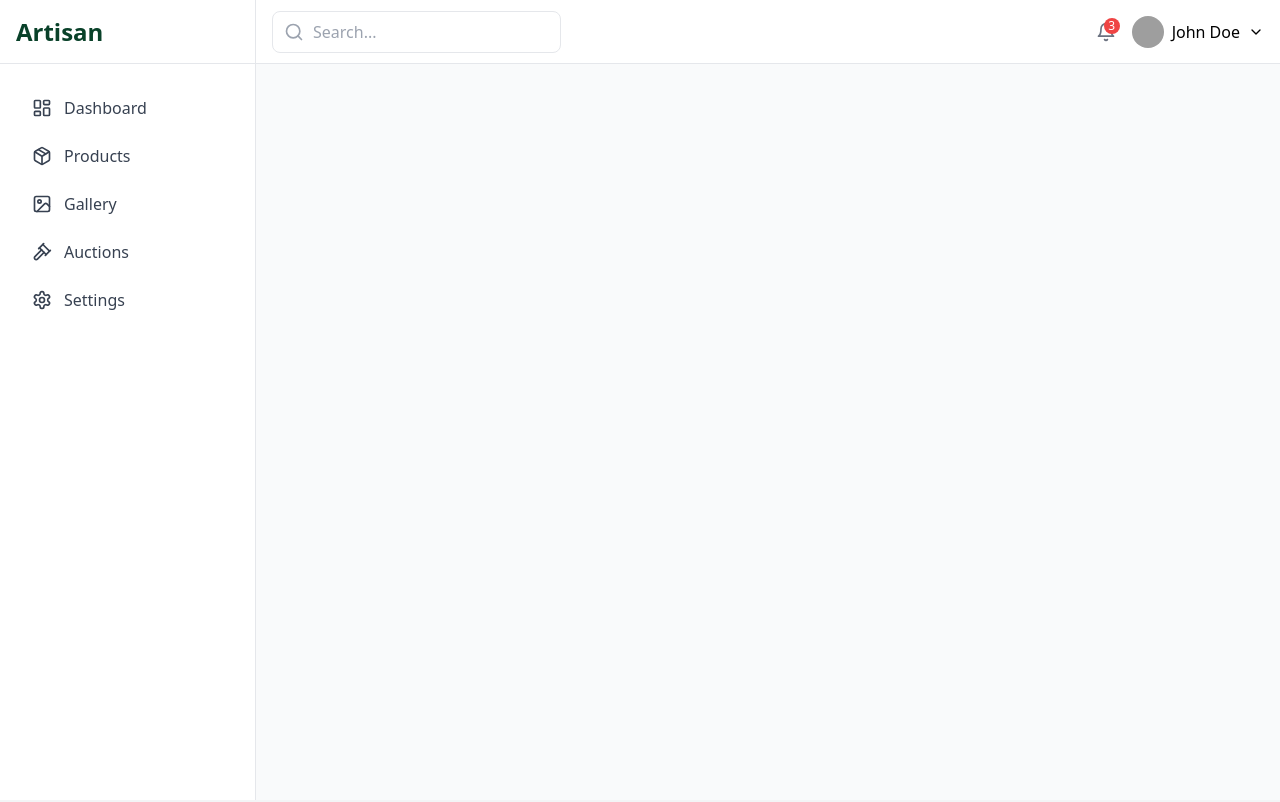
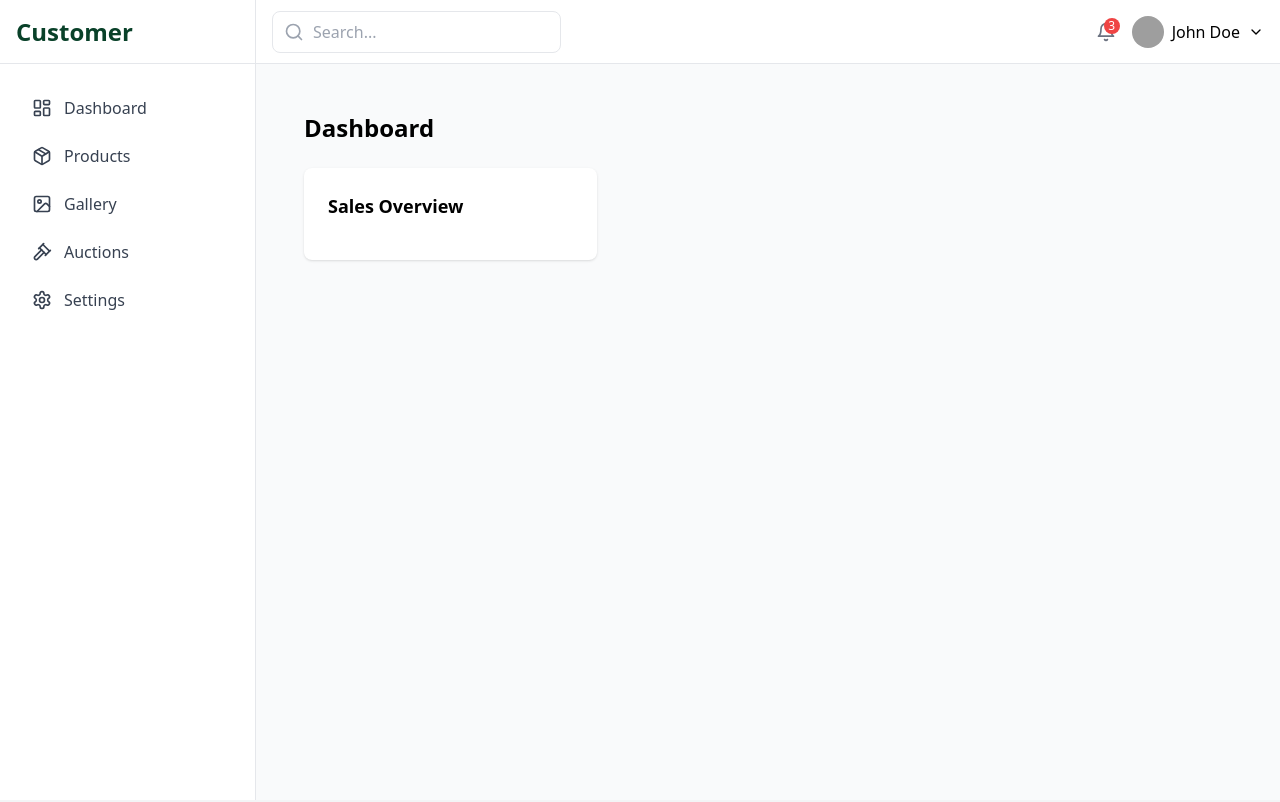
Before and after one commit to ArtEcommercePlatform/Artztall-front-end, a React (Vite) app: page /artisan/dashboard in a window 1280 px wide. Shown: the top 802 px of the page. Built offline with nearby package versions, Linux system fonts and the light colour scheme; grey boxes are pictures that could not be loaded.

Commit message:
Artisian updated

```diff
--- a/src/components/ArtisanHeader.tsx
+++ b/src/components/ArtisanHeader.tsx
@@ -1,79 +1,29 @@
-// Header.tsx
-import React, { useState } from 'react';
+import React, { useState } from "react";
 import {
   Menu,
   X,
-  LayoutDashboard,
-  Package,
-  Image as ImageIcon,
-  Gavel,
-  Settings,
   Search,
   Bell,
-  ChevronDown
-} from 'lucide-react';
-import Button from '../assets/components/button/Button';
+  ChevronDown,
+} from "lucide-react";
+import Button from "../assets/components/button/Button";
 
 interface HeaderProps {
   userName: string;
   userAvatar?: string;
 }
 
-const ArtisanHeader: React.FC<HeaderProps> = ({ userName, userAvatar }) => {
-  const [isSidebarOpen, setIsSidebarOpen] = useState(true);
+const ArticianHeader: React.FC<HeaderProps> = ({ userName, userAvatar }) => {
   const [isProfileOpen, setIsProfileOpen] = useState(false);
 
-  const navigationItems = [
-    { icon: LayoutDashboard, label: 'Dashboard', href: '/artisan/dashboard' },
-    { icon: Package, label: 'Products', href: '/artisan/products' },
-    { icon: ImageIcon, label: 'Gallery', href: '/artisan/gallery' },
-    { icon: Gavel, label: 'Auctions', href: '/artisan/auctions' },
-    { icon: Settings, label: 'Settings', href: '/settings' }
-  ];
-
   return (
-    <div className="flex h-screen">
-      {/* Sidebar */}
-      <div className={`fixed lg:static inset-y-0 left-0 z-50 w-64 transform transition-transform duration-300 ease-in-out
-        ${isSidebarOpen ? 'translate-x-0' : '-translate-x-full lg:translate-x-0'}
-        bg-white border-r border-gray-200`}>
-        <div className="flex items-center justify-between h-16 px-4 border-b border-gray-200">
-          <h1 className="text-2xl font-bold text-[#094129]">Artisan</h1>
-          <button
-            onClick={() => setIsSidebarOpen(false)}
-            className="lg:hidden text-gray-500 hover:text-gray-700"
-          >
-            <X size={24} />
-          </button>
-        </div>
-
-        <nav className="mt-6 px-4 space-y-2">
-          {navigationItems.map((item) => (
-            <a
-              key={item.label}
-              href={item.href}
-              className="flex items-center px-4 py-2 text-gray-700 hover:bg-[#094129]/10 rounded-lg"
-            >
-              <item.icon size={20} className="mr-3" />
-              {item.label}
-            </a>
-          ))}
-        </nav>
-      </div>
-
-      {/* Main Content */}
-      <div className="flex-1 flex flex-col min-h-screen">
-        {/* Top Header */}
-        <header className="h-16 border-b border-gray-200 bg-white flex items-center justify-between px-4">
+    <header className="flex items-center justify-between h-16 px-4 bg-white border-b border-gray-200">
       <div className="flex items-center">
-            <button
-              onClick={() => setIsSidebarOpen(true)}
-              className="lg:hidden text-gray-500 hover:text-gray-700 mr-4"
-            >
+        <button className="mr-4 text-gray-500 lg:hidden hover:text-gray-700">
           <Menu size={24} />
         </button>
         <div className="relative">
-              <Search className="absolute left-3 top-1/2 transform -translate-y-1/2 text-gray-400" size={20} />
+          <Search className="absolute text-gray-400 transform -translate-y-1/2 left-3 top-1/2" size={20} />
           <input
             type="text"
             placeholder="Search..."
@@ -85,7 +35,7 @@ const ArtisanHeader: React.FC<HeaderProps> = ({ userName, userAvatar }) => {
       <div className="flex items-center space-x-4">
         <button className="relative text-gray-500 hover:text-gray-700">
           <Bell size={20} />
-              <span className="absolute -top-1 -right-1 w-4 h-4 bg-red-500 rounded-full text-xs text-white flex items-center justify-center">
+          <span className="absolute flex items-center justify-center w-4 h-4 text-xs text-white bg-red-500 rounded-full -top-1 -right-1">
             3
           </span>
         </button>
@@ -96,7 +46,7 @@ const ArtisanHeader: React.FC<HeaderProps> = ({ userName, userAvatar }) => {
             className="flex items-center space-x-2"
           >
             <img
-                  src={userAvatar || '/api/placeholder/32/32'}
+              src={userAvatar || "/api/placeholder/32/32"}
               alt="Profile"
               className="w-8 h-8 rounded-full"
             />
@@ -105,16 +55,20 @@ const ArtisanHeader: React.FC<HeaderProps> = ({ userName, userAvatar }) => {
           </button>
 
           {isProfileOpen && (
-                <div className="absolute right-0 mt-2 w-48 bg-white rounded-lg shadow-lg border border-gray-200">
+            <div className="absolute right-0 w-48 mt-2 bg-white border border-gray-200 rounded-lg shadow-lg">
               <div className="py-2">
-                    <a href="/profile" className="block px-4 py-2 hover:bg-gray-100">Profile</a>
-                    <a href="/settings" className="block px-4 py-2 hover:bg-gray-100">Settings</a>
+                <a href="/profile" className="block px-4 py-2 hover:bg-gray-100">
+                  Profile
+                </a>
+                <a href="/settings" className="block px-4 py-2 hover:bg-gray-100">
+                  Settings
+                </a>
                 <hr className="my-1" />
                 <Button
                   variant="text"
                   size="sm"
-                      className="w-full justify-start px-4"
-                      onClick={() => console.log('Logout clicked')}
+                  className="justify-start w-full px-4"
+                  onClick={() => console.log("Logout clicked")}
                 >
                   Logout
                 </Button>
@@ -124,14 +78,7 @@ const ArtisanHeader: React.FC<HeaderProps> = ({ userName, userAvatar }) => {
         </div>
       </div>
     </header>
-
-        {/* Page Content */}
-        <main className="flex-1 overflow-auto bg-gray-50 p-6">
-          {/* Content will be injected here */}
-        </main>
-      </div>
-    </div>
   );
 };
 
-export default ArtisanHeader;
+export default ArticianHeader;
--- a/src/pages/artisan/Dashboard.tsx
+++ b/src/pages/artisan/Dashboard.tsx
@@ -3,11 +3,11 @@
 const Dashboard = () => {
   return (
     <div className="p-6">
-      <h1 className="text-2xl font-bold mb-6">Dashboard</h1>
-      <div className="grid grid-cols-1 md:grid-cols-2 lg:grid-cols-3 gap-6">
+      <h1 className="mb-6 text-2xl font-bold">Dashboard</h1>
+      <div className="grid grid-cols-1 gap-6 md:grid-cols-2 lg:grid-cols-3">
         {/* Add your dashboard content here */}
-        <div className="bg-white p-6 rounded-lg shadow">
-          <h2 className="text-lg font-semibold mb-4">Sales Overview</h2>
+        <div className="p-6 bg-white rounded-lg shadow">
+          <h2 className="mb-4 text-lg font-semibold">Sales Overview</h2>
           {/* Add sales charts/stats */}
         </div>
         {/* Add more dashboard widgets */}
--- a/src/pages/artisanLayout/ArtisanLayout.tsx
+++ b/src/pages/artisanLayout/ArtisanLayout.tsx
@@ -1,26 +1,65 @@
-// Layout.tsx
-import React from 'react';
-import ArtisanHeader from '../../components/ArtisanHeader';
+import React, { useState } from "react";
+import ArticianHeader from "../../components/ArtisanHeader";
+import { LayoutDashboard, Package, Image as ImageIcon, Gavel, Settings, X } from "lucide-react";
 
 interface LayoutProps {
   children: React.ReactNode;
 }
 
-const ArtisanLayout: React.FC<LayoutProps> = ({ children }) => {
-  // You can fetch user data here or pass it from a higher level component
+const ArticianLayout: React.FC<LayoutProps> = ({ children }) => {
+  const [isSidebarOpen, setIsSidebarOpen] = useState(true);
+
   const userData = {
     userName: "John Doe",
-    userAvatar: "/api/placeholder/32/32" // Replace with actual user avatar
+    userAvatar: "/api/placeholder/32/2",
   };
 
+  const navigationItems = [
+    { icon: LayoutDashboard, label: "Dashboard", href: "/artisan/dashboard" },
+    { icon: Package, label: "Products", href: "/artisan/products" },
+    { icon: ImageIcon, label: "Gallery", href: "/artisan/gallery" },
+    { icon: Gavel, label: "Auctions", href: "/artisan/auctions" },
+    { icon: Settings, label: "Settings", href: "/settings" },
+  ];
+
   return (
-    <div className="min-h-screen">
-      <ArtisanHeader {...userData} />
-      <div className="lg:pl-64">
-        {children}
+    <div className="flex h-screen">
+      {/* Sidebar */}
+      <div
+        className={`fixed lg:static inset-y-0 left-0 z-50 w-64 transform transition-transform duration-300 ease-in-out ${
+          isSidebarOpen ? "translate-x-0" : "-translate-x-full lg:translate-x-0"
+        } bg-white border-r border-gray-200`}
+      >
+        <div className="flex items-center justify-between h-16 px-4 border-b border-gray-200">
+          <h1 className="text-2xl font-bold text-[#094129]">Customer</h1>
+          <button
+            onClick={() => setIsSidebarOpen(false)}
+            className="text-gray-500 lg:hidden hover:text-gray-700"
+          >
+            <X size={24} />
+          </button>
+        </div>
+        <nav className="px-4 mt-6 space-y-2">
+          {navigationItems.map((item) => (
+            <a
+              key={item.label}
+              href={item.href}
+              className="flex items-center px-4 py-2 text-gray-700 hover:bg-[#094129]/10 rounded-lg"
+            >
+              <item.icon size={20} className="mr-3" />
+              {item.label}
+            </a>
+          ))}
+        </nav>
+      </div>
+
+      {/* Main Content */}
+      <div className="flex flex-col flex-1">
+        <ArticianHeader {...userData} />
+        <main className="flex-1 p-6 bg-gray-50">{children}</main>
       </div>
     </div>
   );
 };
 
-export default ArtisanLayout;
+export default ArticianLayout;
```
Lines whose indentation alone changed are shown as unchanged.
